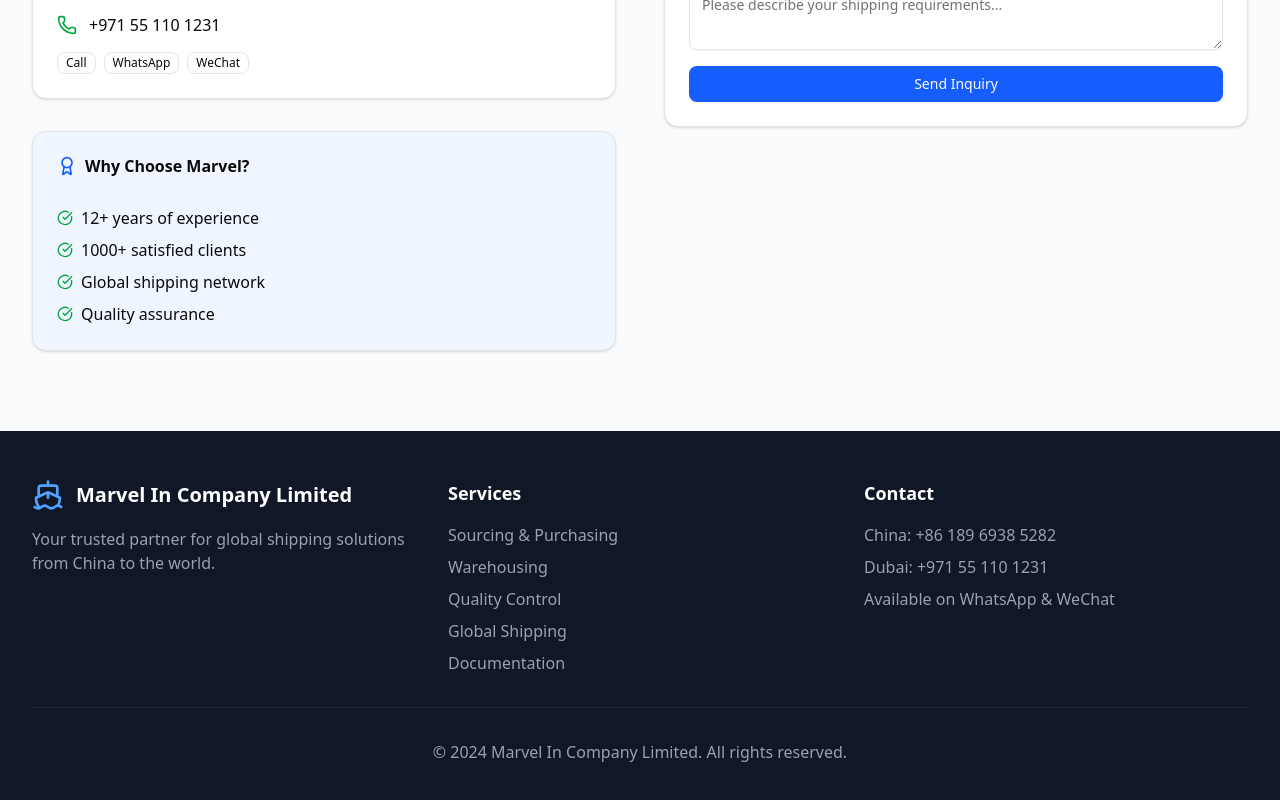
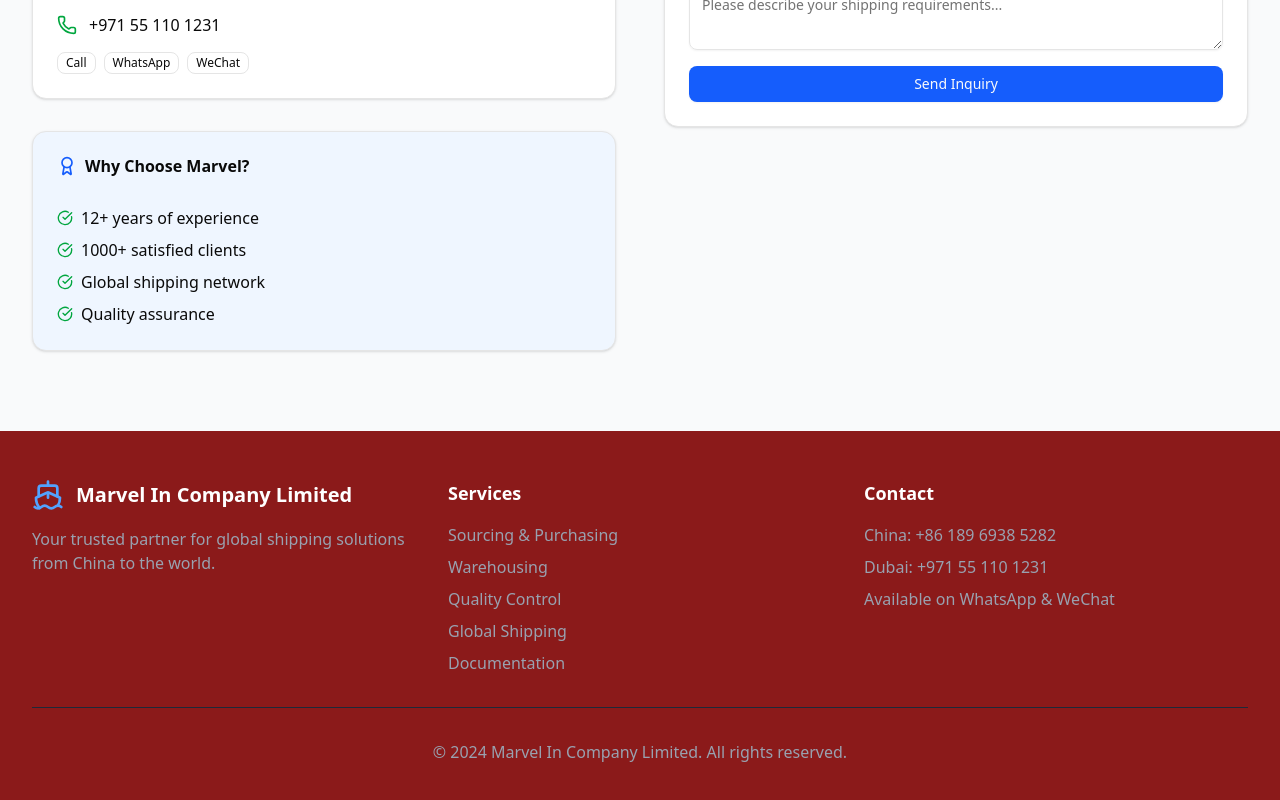
Before and after one commit to DanaitfavorElim/Marvelin, a React (Vite) app in the folder marvelin/: page / in a window 1280 px wide. Shown: the part 1669-2469 px from the top of the page. Built offline with nearby package versions, Linux system fonts and the light colour scheme.

Commit message:
Update App.jsx

```diff
--- a/marvelin/src/App.jsx
+++ b/marvelin/src/App.jsx
@@ -394,7 +394,7 @@
       </section>
 
       {/* Footer */}
-      <footer className="bg-gray-900 text-white py-12">
+      <footer className="bg-[#8B1A1A] text-white py-12">
         <div className="max-w-7xl mx-auto px-4 sm:px-6 lg:px-8">
           <div className="grid grid-cols-1 md:grid-cols-3 gap-8">
             <div>
```
